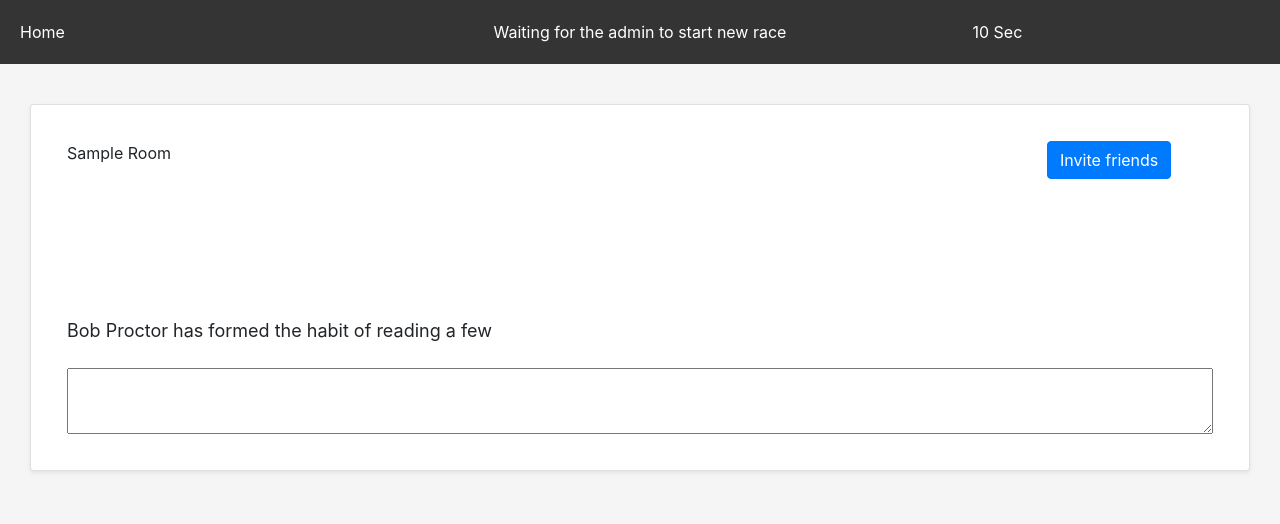
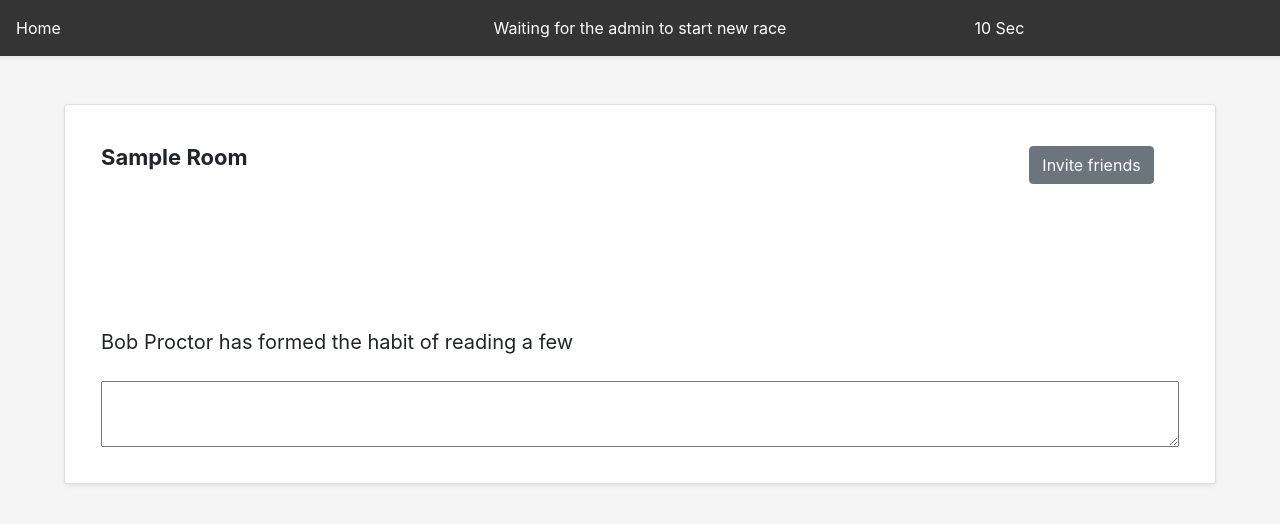
Before and after one commit to ABHISHEK-AMRUTE/Typeracing, a website: page public/html/game.html in a window 1280 px wide. Drawn offline with nearby package versions, Linux system fonts and the light colour scheme; no server answers; sample sign-in values are in the browser's storage.

Commit message:
Player controls corrections

```diff
--- a/db.json
+++ b/db.json
@@ -452,5 +452,11 @@
       "name": "Abhishek Amrute",
       "id": "Abhishek@12323"
     }
+  ],
+  "afd": [
+    {
+      "name": "Abhishek Amrute",
+      "id": "Abhishek@12323"
+    }
   ]
 }
--- a/public/css/game.css
+++ b/public/css/game.css
@@ -58,7 +58,7 @@ body{
 -ms-user-select: none;
 -o-user-select: none;
 user-select: none;
-    font-size: large;
+    font-size: 20px
 }
 
 #inputLines{
@@ -72,11 +72,12 @@ user-select: none;
 .containerForCars{
 
     margin-top: 40px;
-    margin-left: 30px;
-    margin-right: 30px;
-    border: 2px solid grey;
+    margin-left: 5vw;
+    margin-right: 5vw;
+
     border-radius: 3px;
     padding: 10px;
+
 
     background-color:white;
 }
@@ -113,3 +114,16 @@ user-select: none;
 .buttonArea{
     text-align: left;
 }
+
+
+
+
+#inviteButton{
+    margin: 5px;
+
+}
+
+#inviteButton{
+    startGame: 5px;
+
+}
--- a/public/html/game.html
+++ b/public/html/game.html
@@ -14,7 +14,7 @@
 <body>
 
 
-        <div id="navigationBar" class="row navigation">
+        <div id="navigationBar" class="row navigation  shadow-sm p-3 mb-5">
             <div class="col-sm-3">
                 Home
             </div>
@@ -30,16 +30,17 @@
             </div>
         </div>
 
+
             <div class="containerForCars card shadow-sm p-3 mb-5">
                 <div style="padding: 20px;">
                     <div class='row'>
                           <div class='col-sm-10'>
-                        Sample Room
+                           <b style="font-size: 22px;"> Sample Room</b>
                           </div>
 
                           <div class='col-sm-2 buttonArea'>
-                        <button id="inviteButton" class="btn btn-primary">Invite friends</button>
-                        <button id="startGame" class="btn btn-primary start"> Start Game</button>
+                            <button id="inviteButton" class="btn btn-secondary">Invite friends</button>
+                            <button id="startGame" class="btn btn-secondary start"> Start Game</button>
                           </div>
 
                     </div>
@@ -74,6 +75,7 @@
             </div>
 
 
+
 </body>
 <script src="../js/new_user_title.js"></script>
 <script src="/socket.io/socket.io.js"></script>
```
Lines whose indentation alone changed are shown as unchanged.
